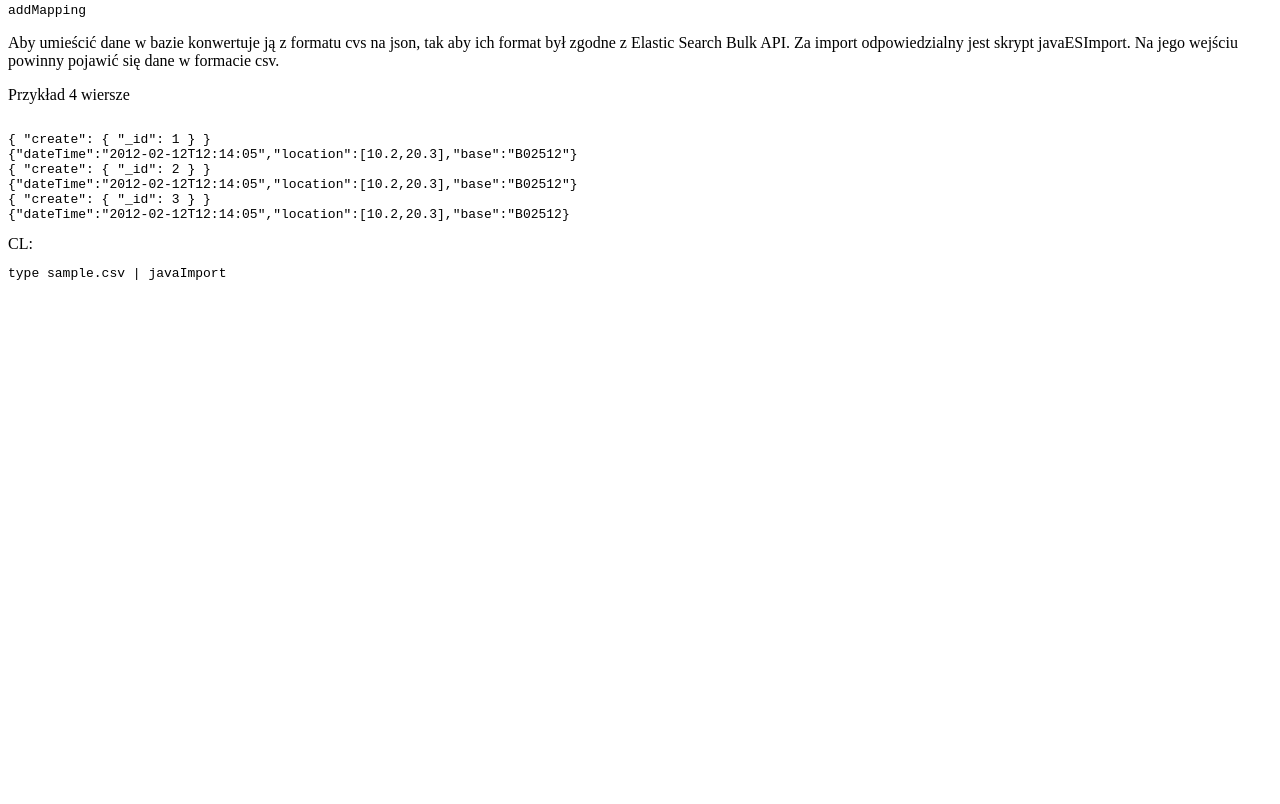
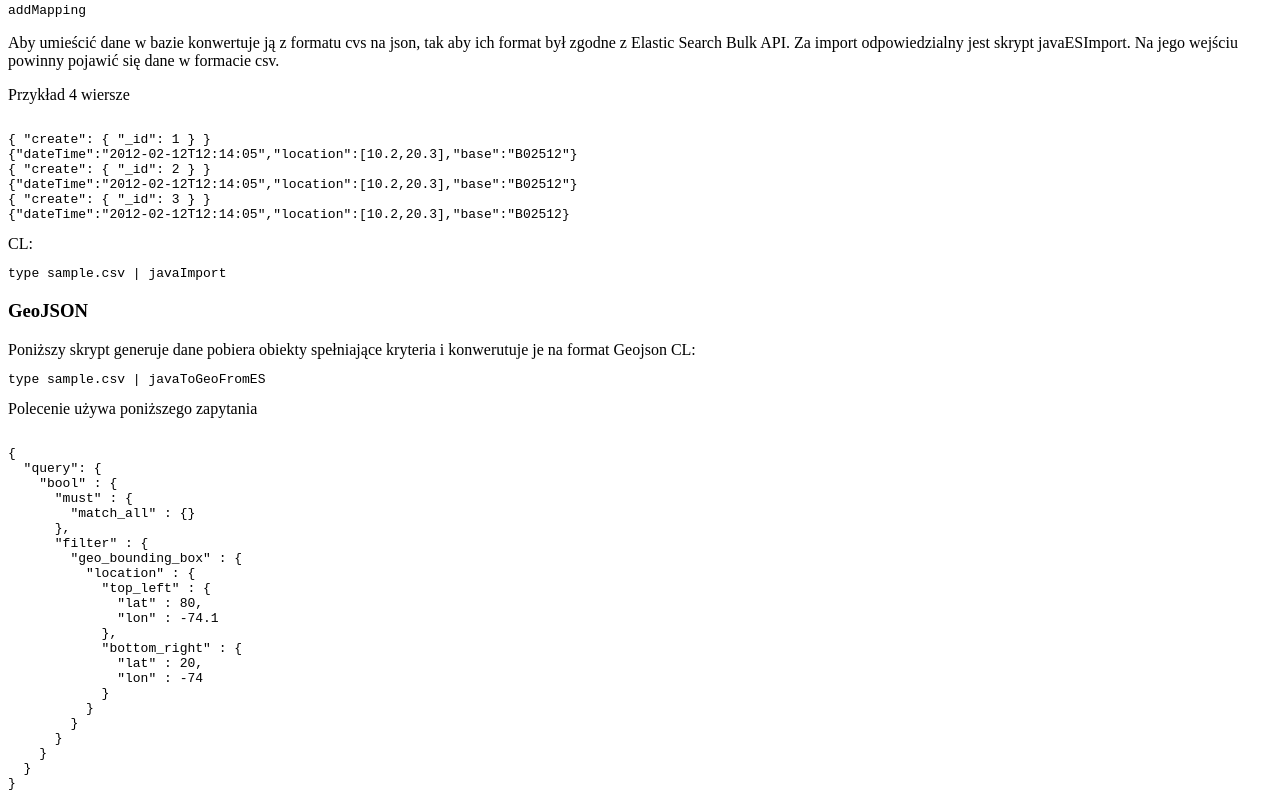
Before and after one commit to adrpieper/ug-nosql-project, a plain HTML site: page docs/index.html in a window 1280 px wide. Shown: the part 386-1190 px from the top of the page. Before the commit the page ends 800 px from the top, so only its background shows below. Drawn offline with Linux system fonts and the light colour scheme.

Commit message:
Update index.html

```diff
--- a/docs/index.html
+++ b/docs/index.html
@@ -26,3 +26,34 @@ Za import odpowiedzialny jest skrypt javaESImport. Na jego wejściu powinny poja
 {"dateTime":"2012-02-12T12:14:05","location":[10.2,20.3],"base":"B02512}
 </code></pre>
 CL: <pre class="bash"><code>type sample.csv | javaImport </code></pre>
+
+
+<h3>GeoJSON</h3>
+Poniższy skrypt generuje dane pobiera obiekty spełniające kryteria i konwerutuje je na format Geojson
+CL: <pre class="bash"><code>type sample.csv | javaToGeoFromES </code></pre>
+Polecenie używa poniższego zapytania
+<pre class="json"><code>
+{
+  "query": {
+    "bool" : {
+      "must" : {
+        "match_all" : {}
+      },
+      "filter" : {
+        "geo_bounding_box" : {
+          "location" : {
+            "top_left" : {
+              "lat" : 80,
+              "lon" : -74.1
+            },
+            "bottom_right" : {
+              "lat" : 20,
+              "lon" : -74
+            }
+          }
+        }
+      }
+    }
+  }
+}
+</code></pre>
```
